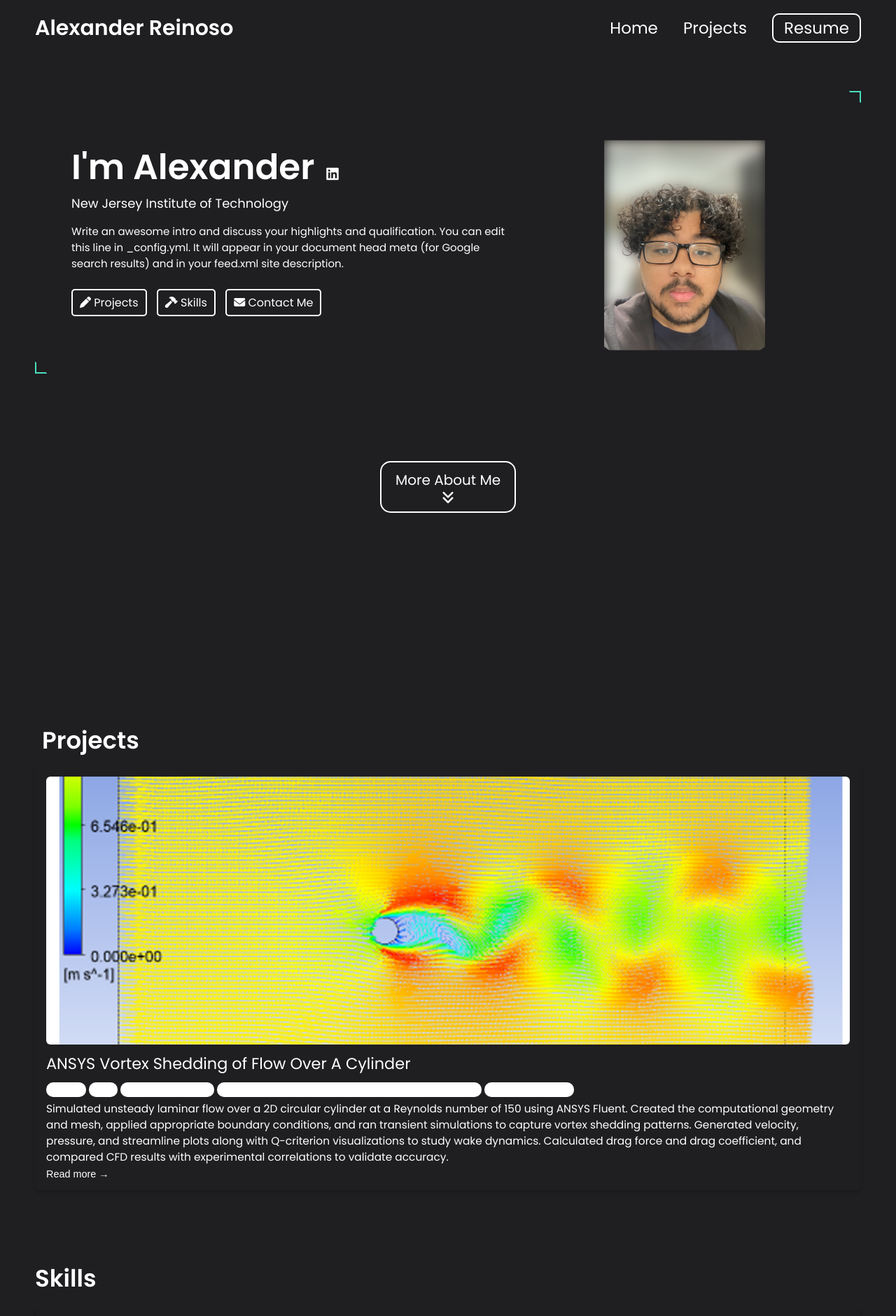
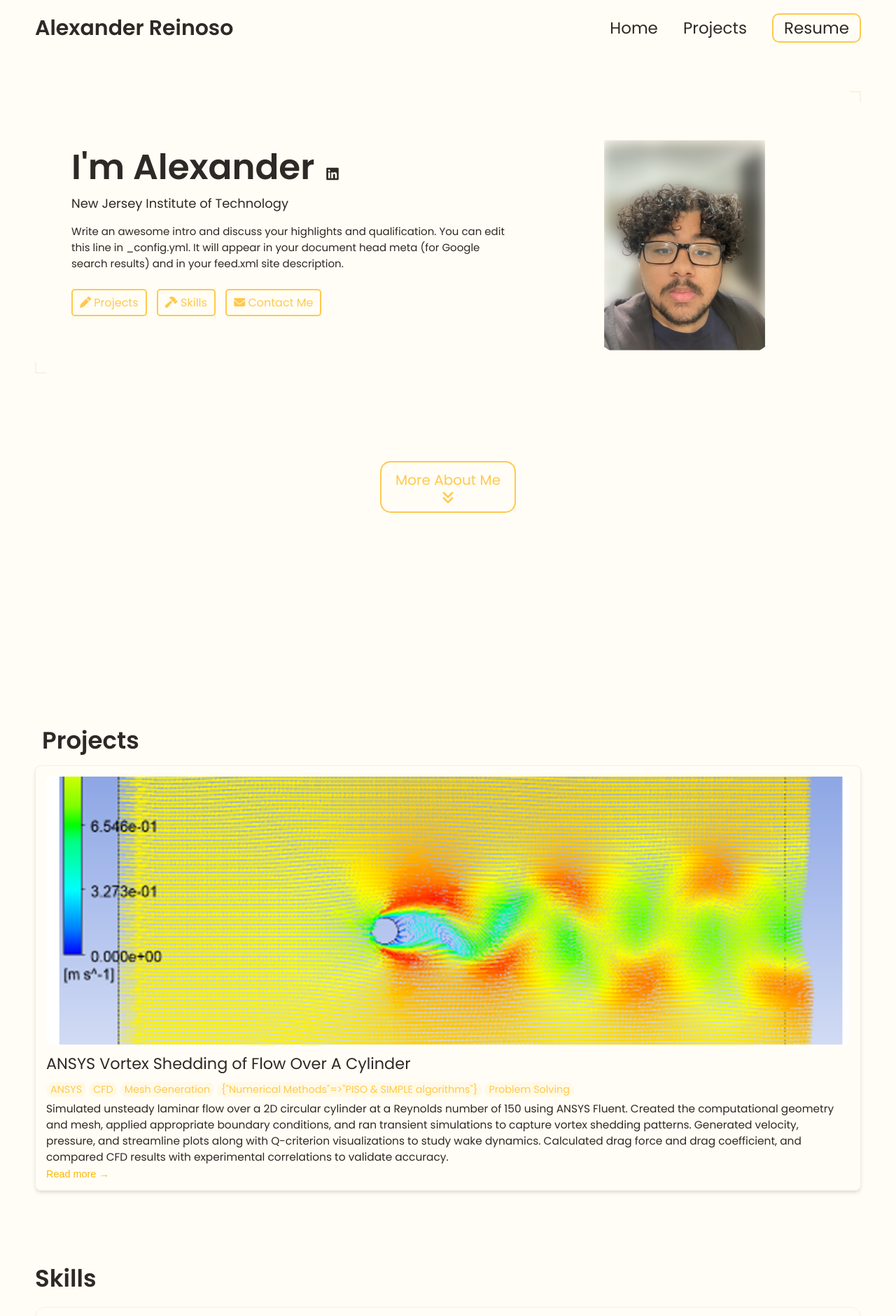
Before and after one commit to AlexanderReinoso5/AlexanderReinoso5.github.io, a Jekyll site: the page built from index.html, in a window 1280 px wide. Shown: the top 1881 px of the page at 70% size. Built offline with Jekyll 4.4.1, drawn with Linux system fonts in a browser that asks for light colours.

Commit message:
Update _config.yml

```diff
--- a/_config.yml
+++ b/_config.yml
@@ -77,12 +77,12 @@ formspree-key:   https://formspree.io/f/{8-digit key}
 
 # Active theme (Updatethis to switch themes). Make sure to keep the indentation the samne.
 colors: # this is the basic theme
-  text: "#ffffff"
-  border: "#49debd"
-  link: "#ffffff"
-  highlight: "#ffffff"
-  background: "#1f1e21"
-  light_background: "#ffffff"
+  text: "#2d2926"
+  border: "#f7f3e3"
+  link: "#ffc94d"
+  highlight: "#ffb800"
+  background: "#fffdf5"
+  light_background: "#fff9e6"
 
 # A few examples.
 basic theme:
```
